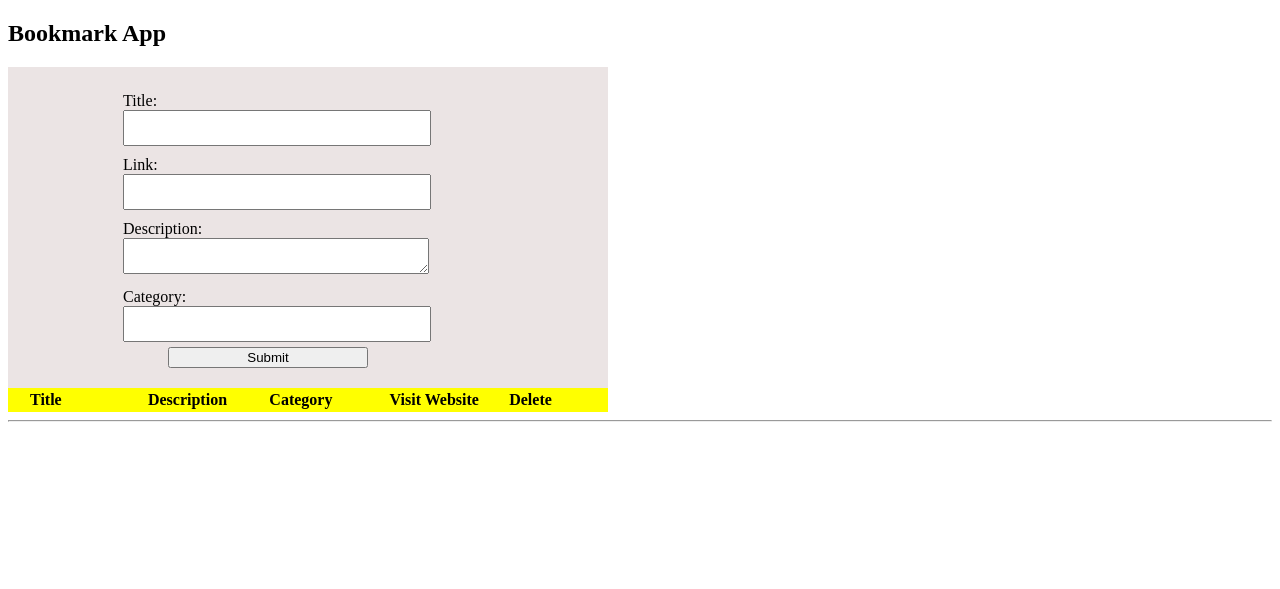
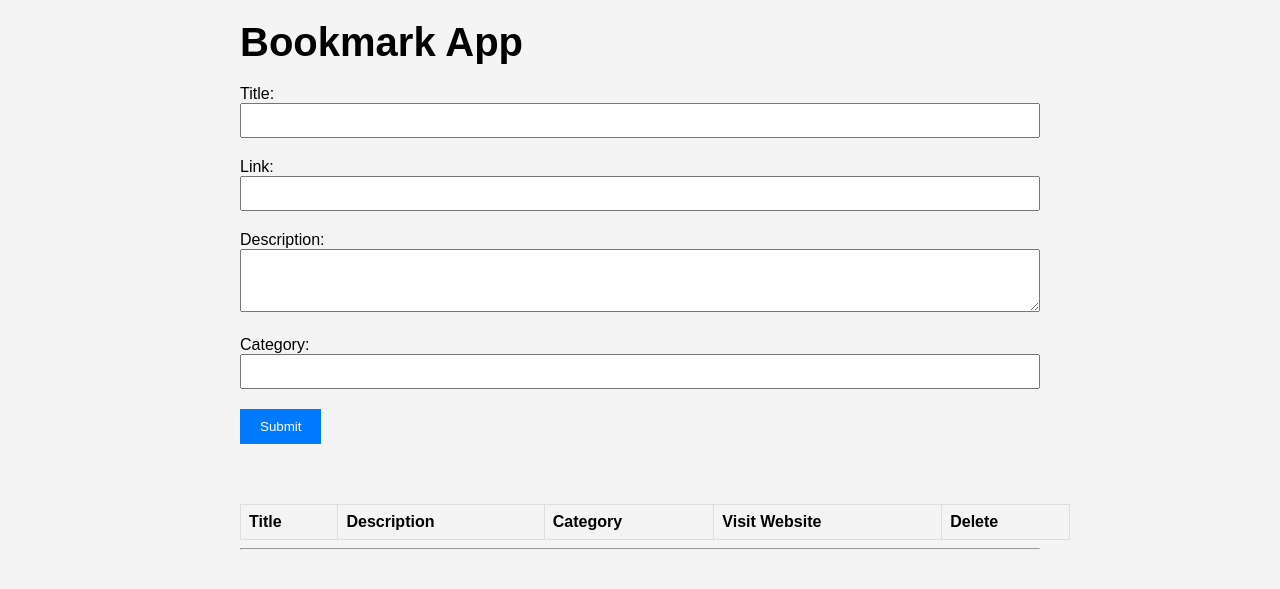
Before and after one commit to Miompolly/bookmark-app, a PHP site: page / in a window 1280 px wide. Shown: the top 589 px of the page. Run offline with PHP 8.4, Linux system fonts and the light colour scheme; lists and menus that the app fills with data are empty.

Commit message:
update css

```diff
--- a/index.html
+++ b/index.html
@@ -6,13 +6,7 @@
     <meta name="viewport" content="width=device-width, initial-scale=1, shrink-to-fit=no">
     <meta name="description" content="">
     <title>Bookmark App</title>
-
-
-
     <link rel="stylesheet" href="style.css">
-
-
-
 </head>
 
 <body onload="fetchBookmarks()">
@@ -72,7 +66,7 @@
 
             <hr>
 
-        </div> <!-- /container -->
+        </div>
 
     </main>
 
--- a/style.css
+++ b/style.css
@@ -1,49 +1,114 @@
-#myForm{
-background-color: rgb(235, 228, 228);
-display: grid;
-/* line-height: 20px; */
-grid-template-columns: 1fr;
-padding:20px 10px;
-width: 580px;
+/* Reset some default styles */
+body,
+h1,
+h2,
+h3,
+p,
+ul,
+li,
+table {
+    margin: 0;
+    padding: 0;
 }
-input,textarea{
-    height: 30px;
-    width: 300px;
 
+body {
+    font-family: 'Arial', sans-serif;
+    background-color: #f4f4f4;
+}
 
+.container {
+    max-width: 800px;
+    margin: 0 auto;
+    padding: 20px;
+}
 
+.display-4 {
+    font-size: 2.5rem;
+    margin-bottom: 20px;
 }
-.form-group{
-    padding: 5px;
- margin-left: 100px;
+
+.form-group {
+    margin-bottom: 20px;
+}
+
+.form-control {
+    width: 100%;
+    padding: 8px;
+    box-sizing: border-box;
+}
+
+textarea {
+    width: 100%;
+    padding: 8px;
+    box-sizing: border-box;
+}
+
+.btn {
+    background-color: #007bff;
+    color: #fff;
+    padding: 10px 20px;
+    border: none;
+    cursor: pointer;
+}
+
+.table {
+    width: 100%;
+    border-collapse: collapse;
+    margin-top: 20px;
+}
+
+.table th,
+.table td {
+    border: 1px solid #ddd;
+    padding: 8px;
+    text-align: left;
+}
+
+.table td {
+    background-color: #808589;
+    color: #fff;
+}
+
+.row {
+    margin: 0 -15px;
+}
+
+.col-md-12 {
+    width: 100%;
+    padding: 0 15px;
+}
+
+.hed {
+    margin-top: 20px;
+}
+
+/* Responsive styles */
+@media (max-width: 767px) {
+    .container {
+        padding: 10px;
+    }
+
+    .table th,
+    .table td {
+        display: block;
+        width: 100%;
+        box-sizing: border-box;
+    }
 }
 
 
+.table th,
+.table td {
+    border: 1px solid #ddd;
+    padding: 8px;
+    text-align: left;
+}
 
-.done {
-  background-color: aliceblue;
+.table td {
+    background-color: #3c5c76;
+    color: #fff;
+}
 
-width: 600px;
-
+.table .delete-btn {
+    color: red;
 }
-.table{
-    width: 600px;
-    background-color: yellow;
-}
-.table th{
-    width: 100px;
-    padding-left: 20px;
-    text-align: left;
-
-
-}
-button{
-    width: 200px;
-    margin-left: 150px;
-}
-.hed{
-    background-color: aliceblue;
-
-  width: 600px;
-
-  }
```
